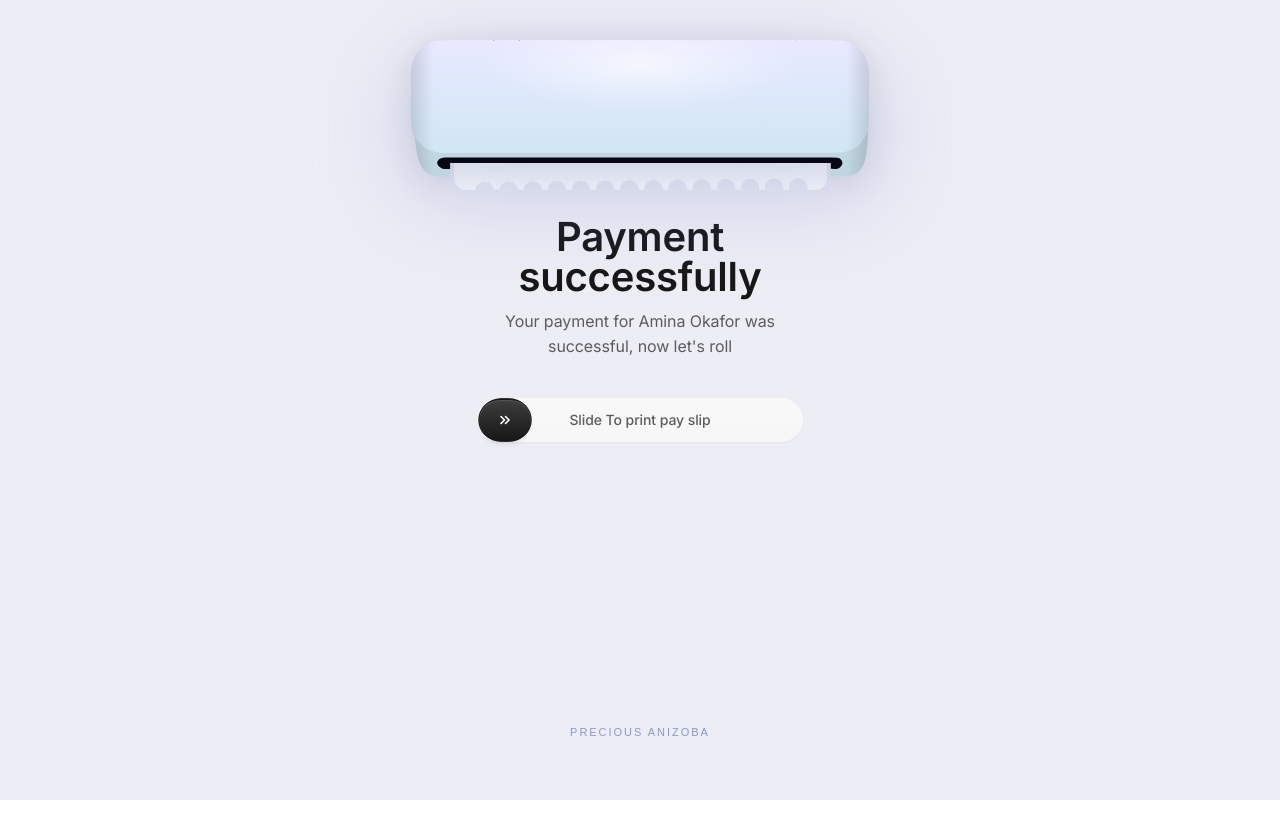
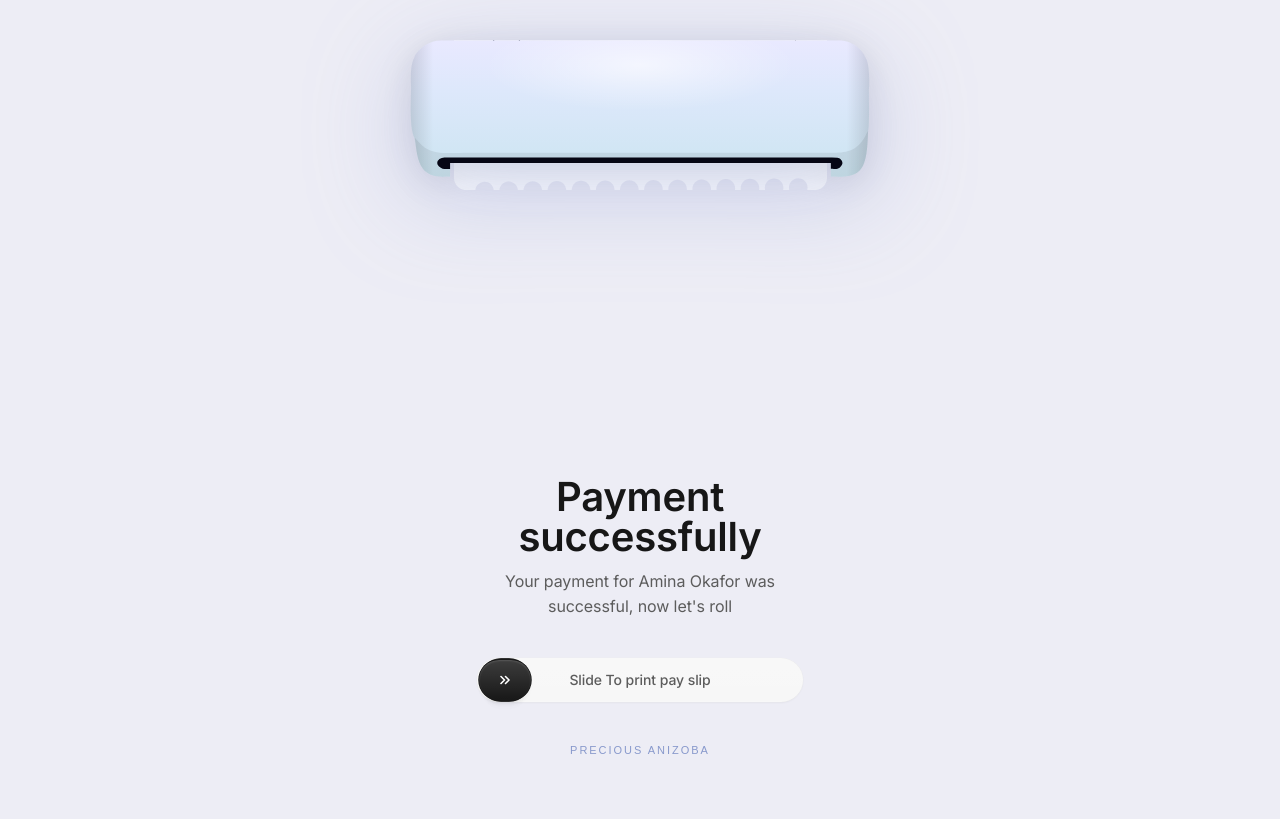
Before and after one commit to dikhsitb/Terminal-Printer-animation, a React (Vite) app: page / in a window 1280 px wide. Built offline with nearby package versions, Linux system fonts and the light colour scheme; a web font is replaced by a local one.

Commit message:
Set printer-to-text gap to 300px

```diff
--- a/src/PrinterAnimation.tsx
+++ b/src/PrinterAnimation.tsx
@@ -48,7 +48,7 @@ const R_SCALE   = R_W / R_INNER_W             // ≈ 0.5034
 const RECEIPT_INIT_Y = -488
 
 // Content area margin-top in each phase (leaves room for receipt when out)
-const CONTENT_MT_IDLE = 40
+const CONTENT_MT_IDLE = 300
 const CONTENT_MT_DONE = R_H - BODY_H + 24  // 423
 
 // ─── Colors ────────────────────────────────────────────────
```
